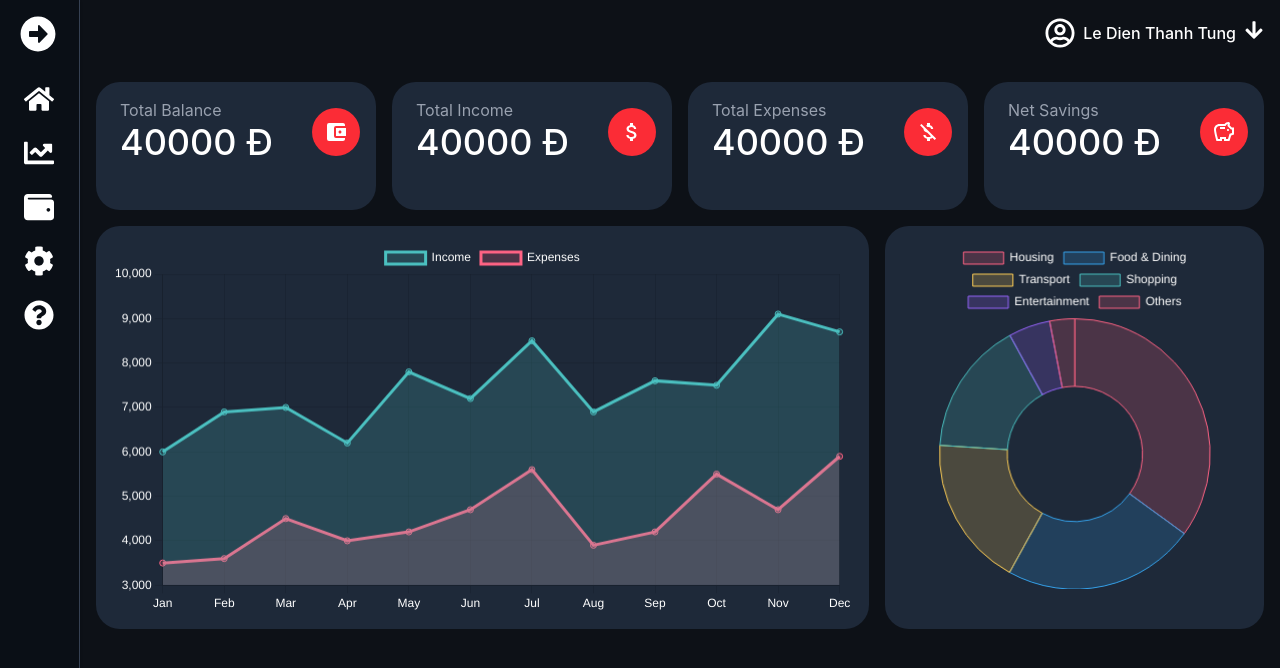
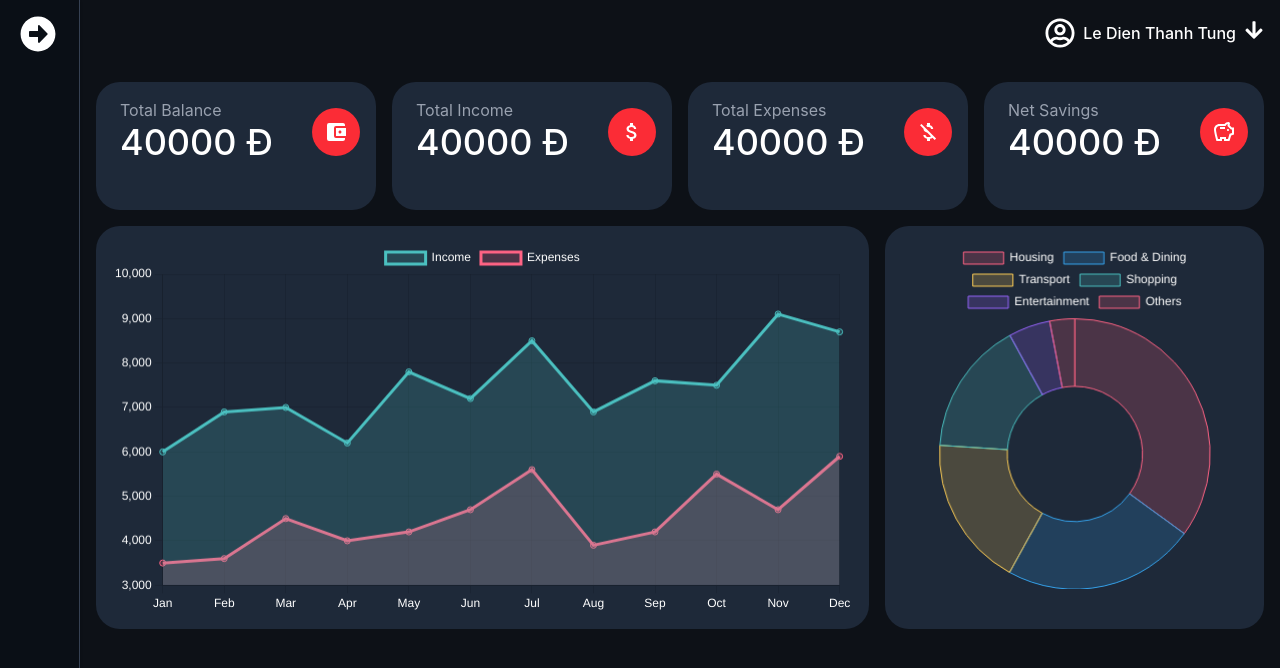
Before and after one commit to rigby200602/expense-tracking, a React (Vite) app: page / in a window 1280 px wide. Shown: the top 668 px of the page. Built offline with nearby package versions, Linux system fonts and the light colour scheme.

Commit message:
refactor: replace hardcoded SidebarItems with dynamic data mapping

```diff
--- a/src/App.tsx
+++ b/src/App.tsx
@@ -1,24 +1,16 @@
 import Sidebar from "./components/Sidebar/Sidebar";
 import SidebarItem from "./components/Sidebar/SidebarItem";
 import Navbar from "./components/Navbar";
-import {
-  FaHome,
-  FaChartLine,
-  FaWallet,
-  FaCog,
-  FaQuestionCircle,
-} from "react-icons/fa";
 import { Outlet } from "react-router";
+import { sidebarData as data} from '../src/assets/testData'
 
 function App() {
   return (
     <div className="flex min-h-screen">
       <Sidebar>
-        <SidebarItem icon={<FaHome />} label="Home" />
-        <SidebarItem icon={<FaChartLine />} label="Analytics" />
-        <SidebarItem icon={<FaWallet />} label="Wallet" />
-        <SidebarItem icon={<FaCog />} label="Settings" />
-        <SidebarItem icon={<FaQuestionCircle />} label="Help" />
+        {data.map((item) => (
+          <SidebarItem key={item.label} Icon={item.Icon} label={item.label} url={item.url}/>
+        ))}
       </Sidebar>
       <div className="flex-1">
         <div className="flex justify-end">
```
